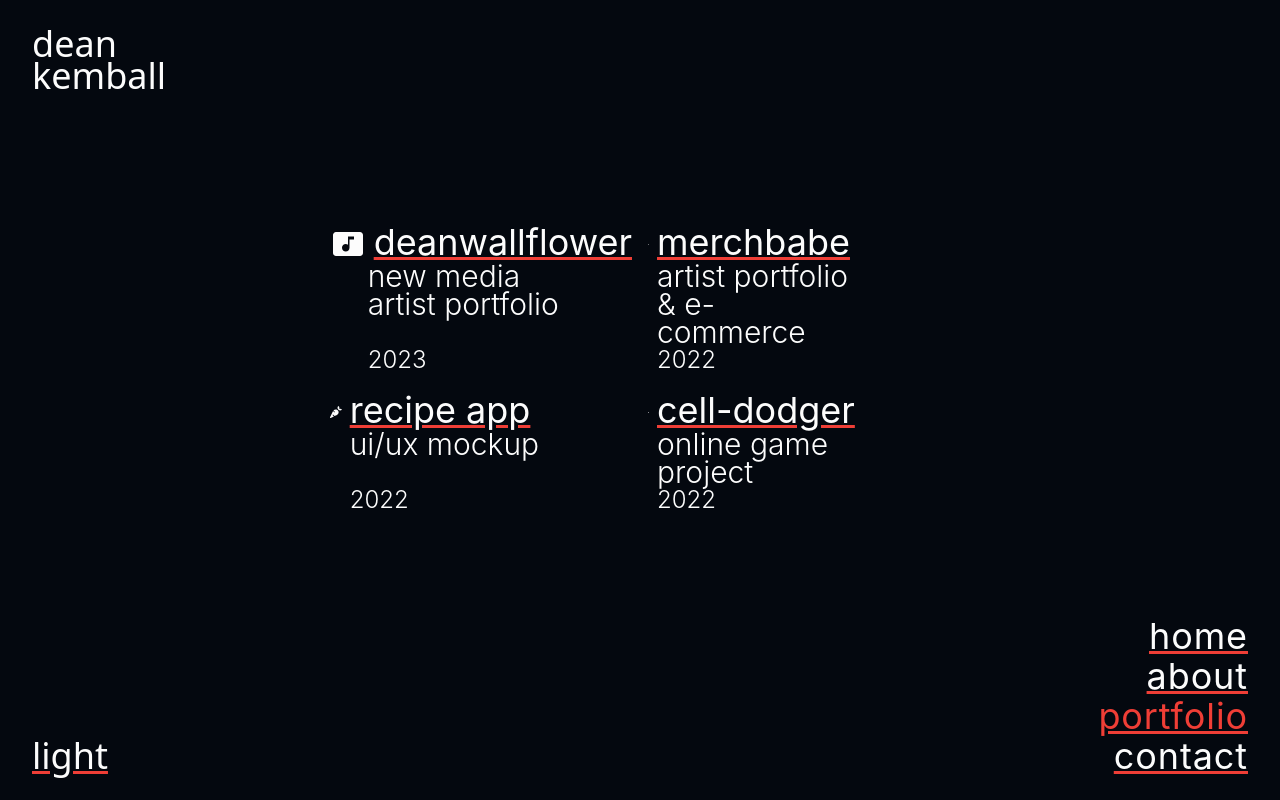
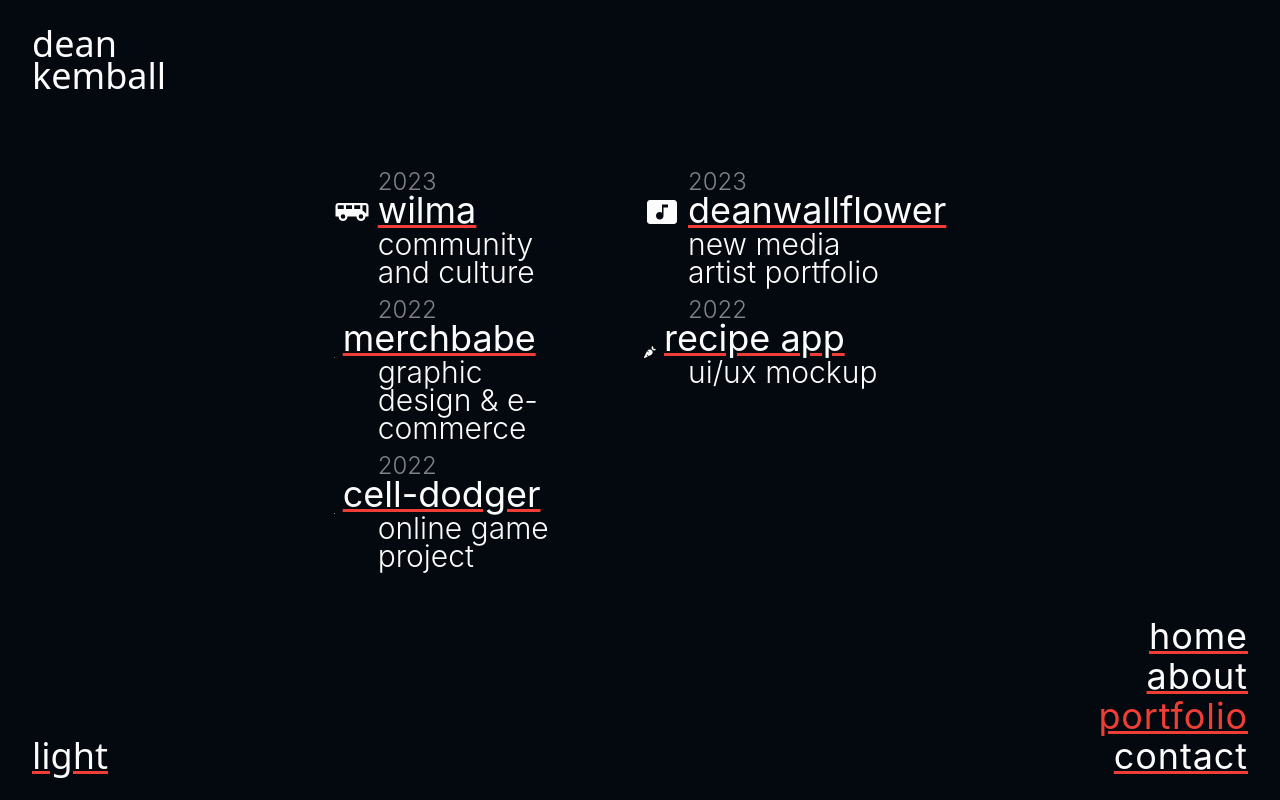
Before and after one commit to deankemball/deankemball, a Next.js app: page /portfolio in a window 1280 px wide. Built offline with nearby package versions, Linux system fonts and the light colour scheme.

Commit message:
added wilma project and some other little stylings

```diff
--- a/components/layout/Footer.tsx
+++ b/components/layout/Footer.tsx
@@ -26,13 +26,14 @@ export default function Footer({
           <Link href={item === "home" ? "/" : `/${item}`}>
             <a
               onClick={() => setSelected(item)}
-              className={
+              className={clsx(
+                "transition-colors",
                 selected === "portfolioDemo"
                   ? "text-black decoration-black dark:text-white dark:decoration-white opacity-50 hover:opacity-100 underline underline-offset-2 transition-colors duration-150"
                   : selected === item && selected != "home"
                   ? "text-red decoration-red underline underline-offset-2"
                   : "decoration-red hover:text-red underline underline-offset-2"
-              }
+              )}
             >
               {item}
             </a>
--- a/components/layout/Header.tsx
+++ b/components/layout/Header.tsx
@@ -11,8 +11,8 @@ function Header({ selected }: HeaderProps) {
         <div
           className={
             selected === "portfolioDemo"
-              ? "text-black decoration-black dark:text-white dark:decoration-white opacity-50 hover:opacity-100 transition-colors duration-150 select-none -space-y-2 text-2xl md:text-3xl lg:text-4xl cursor-pointer"
-              : "text-black dark:text-white dark:decoration-white hover:text-red dark:hover:text-red transition-colors duration-150 select-none -space-y-2 text-2xl md:text-3xl lg:text-4xl cursor-pointer"
+              ? "text-black decoration-black dark:text-white dark:decoration-white opacity-50 hover:opacity-100 transition-colors select-none -space-y-2 text-2xl md:text-3xl lg:text-4xl cursor-pointer"
+              : "text-black dark:text-white dark:decoration-white hover:text-red dark:hover:text-red transition-colors select-none -space-y-2 text-2xl md:text-3xl lg:text-4xl cursor-pointer"
           }
         >
           <p>dean</p>
--- a/components/layout/ThemeSwitch.tsx
+++ b/components/layout/ThemeSwitch.tsx
@@ -1,5 +1,6 @@
 import { useState, useEffect } from "react";
 import { useTheme } from "next-themes";
+import clsx from "clsx";
 
 interface ThemeSwitchProps {
   selected: string;
@@ -27,11 +28,12 @@ const ThemeSwitch = ({ selected }: ThemeSwitchProps) => {
     <>
       <button
         onClick={() => changeHandler()}
-        className={
+        className={clsx(
+          "transition-colors",
           selected === "portfolioDemo"
-            ? "text-black decoration-black dark:text-white dark:decoration-white opacity-50 hover:opacity-100 underline underline-offset-2 transition-all duration-150 text-2xl md:text-3xl lg:text-4xl"
-            : "text-black dark:text-white text-2xl md:text-3xl lg:text-4xl decoration-red hover:text-red dark:hover:text-red underline underline-offset-2"
-        }
+            ? "text-black decoration-black dark:text-white dark:decoration-white opacity-50 hover:opacity-100 underline underline-offset-2 text-2xl md:text-3xl lg:text-4xl transition-all duration-150"
+            : "text-black dark:text-white text-2xl md:text-3xl lg:text-4xl decoration-red hover:text-red dark:hover:text-red underline underline-offset-2 transition-all duration-150"
+        )}
       >
         {theme === "dark" ? "light" : "dark"}
       </button>
--- a/components/pages/about/AboutHero.tsx
+++ b/components/pages/about/AboutHero.tsx
@@ -1,10 +1,11 @@
 import Image from "next/image";
 import Avatar from "/public/about/dean-kemball-avatar.png";
 import { motion } from "framer-motion";
+import Link from "next/link";
 
 function AboutHero() {
   return (
-    <div className="font-inter text-xl md:text-2xl lg:text-3xl flex flex-col lg:flex-row mx-auto select-none w-full max-w-[19rem] md:max-w-[23rem] lg:max-w-[800px] leading-6 md:leading-7 lg:items-center lg:-translate-x-10">
+    <div className="font-inter text-xl md:text-2xl lg:text-3xl flex flex-col lg:flex-row mx-auto select-none w-full max-w-[19rem] md:max-w-[23rem] lg:max-w-[840px] leading-6 md:leading-7 lg:items-center lg:-translate-x-10 lg:gap-8">
       <motion.div
         animate={{ rotate: [-1, 0, -1], y: [-4, 0, -4] }}
         transition={{ ease: "easeInOut", duration: 2, repeat: Infinity }}
@@ -13,7 +14,7 @@ function AboutHero() {
         <Image
           src={Avatar}
           alt="dean kemball skull with sunglasses avatar"
-          className="invert dark:invert-0 transition-colors scale-75"
+          className="invert dark:invert-0 transition-colors scale-[70%] md:scale-75 lg:scale-125"
         />
       </motion.div>
       <div className="flex flex-col gap-[24px] md:gap-[28px] lg:gap-[32px]">
@@ -23,8 +24,16 @@ function AboutHero() {
           compelling web experiences.{" "}
         </p>
         <p>
-          <strong>I craft distinct visual identities</strong>, and use modern
-          tools to ensure online visibility, performance and accessibility.
+          I aim to specialise in making interactive and unique portfolio
+          websites for artists and creatives.
+        </p>
+        <p>
+          {`In my spare time, I am programming and performing real-time
+          audio-reactive visuals at punk shows in my city. See `}
+          <span className="decoration-red hover:text-red underline underline-offset-2 transition-colors">
+            <Link href="/portfolio">{`deanwallflower`}</Link>
+          </span>
+          {" in my portfolio."}
         </p>
       </div>
     </div>
--- a/components/pages/contact/ContactMethod.tsx
+++ b/components/pages/contact/ContactMethod.tsx
@@ -11,7 +11,7 @@ const ContactMethod = ({ link, icon, handle }: ContactmeMethodProps) => {
   return (
     <Link href={link}>
       <a>
-        <div className="flex justify-between space-x-2 items-center hover:text-red dark:hover:text-red">
+        <div className="flex justify-between space-x-2 items-center hover:text-red dark:hover:text-red transition-colors">
           <div className="text-2xl md:text-3xl lg:text-4xl">{icon}</div>
           <div className="flex flex-grow bg-red h-[2px] md:h-[3px] lg:h-1 w-4"></div>
           <div className="text-2xl md:text-3xl lg:text-4xl">{handle}</div>
--- a/components/pages/portfolio/PortfolioHero.tsx
+++ b/components/pages/portfolio/PortfolioHero.tsx
@@ -5,8 +5,16 @@ import Carrot from "../../../public/icons/carrot.svg";
 import Game from "../../../public/icons/game.svg";
 import Camera from "../../../public/icons/camera.svg";
 import MusicVideo from "../../../public/icons/musicVideo.svg";
+import Bus from "../../../public/icons/bus.svg";
 
 const projects = [
+  {
+    title: "wilma",
+    link: "https://www.kultourkutsche.de/",
+    type: "community and culture",
+    year: "2023",
+    icon: Bus,
+  },
   {
     title: "deanwallflower",
     link: "https://deanwallflower.vercel.app/",
@@ -17,7 +25,7 @@ const projects = [
   {
     title: "merchbabe",
     link: "/portfolio/merchbabe",
-    type: `artist portfolio & e-commerce`,
+    type: `graphic design & e-commerce`,
     year: "2022",
     icon: Fire,
   },
@@ -40,42 +48,36 @@ const projects = [
 const Portfolio = () => {
   return (
     <div className="flex flex-col items-center font-inter">
-      <div className="grid grid-cols-1 md:grid-cols-2 row-auto md:gap-4">
+      <div className="grid grid-cols-1 md:grid-cols-2 row-auto gap-4 md:gap-2">
         {projects.map((project, i) => {
           return (
-            <>
-              <div className="flex flex-col h-full">
+            <div key={project.title} className="flex flex-col gap-2 h-full">
               <Link key={i} href={project.link}>
                 <a
                   target={project.link.includes("http") ? "_blank" : ""}
                   className="flex flex-col"
                 >
-                    <div className="flex gap-2 hover:text-red dark:hover:text-red align-middle">
-                      <div className="text-2xl md:text-3xl lg:text-4xl flex items-center justify-center pt-1">
+                  <div className="flex flex-col">
+                    <div className="flex flex-col">
+                      <p className="ml-[32px] md:ml-[38px] lg:ml-[44px] font-light text-white/50 text-sm md:text-xl lg:text-2xl leading-none -mb-1 md:-mb-[6px] lg:-mb-2">
+                        {project.year}
+                      </p>
+                      <div className="flex gap-2 align-middle group">
+                        <div className="text-2xl group-hover:text-red group-hover:dark:text-red transition-colors md:text-3xl lg:text-4xl flex items-end justify-start">
                           {<project.icon />}
                         </div>
-                      <p className="text-2xl md:text-3xl lg:text-4xl decoration-red underline underline-offset-2">
+                        <p className="text-2xl group-hover:text-red group-hover:dark:text-red transition-colors md:text-3xl lg:text-4xl decoration-red underline underline-offset-2">
                           {project.title}
                         </p>
                       </div>
-                  </a>
-                </Link>
-                <div className="flex gap-2 h-full flex-1">
-                  <div className="text-xl md:text-2xl lg:text-3xl invisible flex items-start">
-                    {<project.icon />}
-                  </div>
-                  <div className="flex flex-col select-none h-full">
-                    <p className="flex h-full self-start w-[138px] md:w-[180px] lg:w-[200px] font-light text-xl md:text-2xl lg:text-3xl leading-5 md:leading-6 lg:leading-7">
+                      <p className="ml-[32px] md:ml-[38px] lg:ml-[44px] flex h-full self-start w-[138px] md:w-[180px] lg:w-[200px] font-light text-xl md:text-2xl lg:text-3xl leading-5 md:leading-6 lg:leading-7">
                         {project.type}
-                    </p>
-                    {/* <div className="flex grow"></div> */}
-                    <p className="w-48 font-light text-lg md:text-xl lg:text-2xl leading-5 md:leading-6 lg:leading-7">
-                      {project.year}
                       </p>
                     </div>
                   </div>
+                </a>
+              </Link>
             </div>
-            </>
           );
         })}
       </div>
--- a/pages/_app.tsx
+++ b/pages/_app.tsx
@@ -129,8 +129,8 @@ export default function MyApp({
           opacity: 0,
           // y: "100%",
           transition: {
-            delay: 0.1,
-            duration: 0.2,
+            // delay: 0.1,
+            duration: 0.1,
             ease: "easeOut",
           },
         },
@@ -138,18 +138,18 @@ export default function MyApp({
           opacity: 1,
           // y: "0%",
           transition: {
-            delay: 0.1,
-            duration: 0.3,
-            ease: "easeIn",
+            // delay: 0.1,
+            duration: 0.15,
+            ease: "easeOut",
           },
         },
         pageInitial: {
           opacity: 0,
           // y: "-100%",
           transition: {
-            delay: 0.1,
-            duration: 0.3,
-            ease: "easeOut",
+            // delay: 0.1,
+            duration: 0.15,
+            ease: "easeIn",
           },
         },
       }}
```
Also changed, not shown: public/icons/bus.svg (added). Lines whose indentation alone changed are shown as unchanged.
